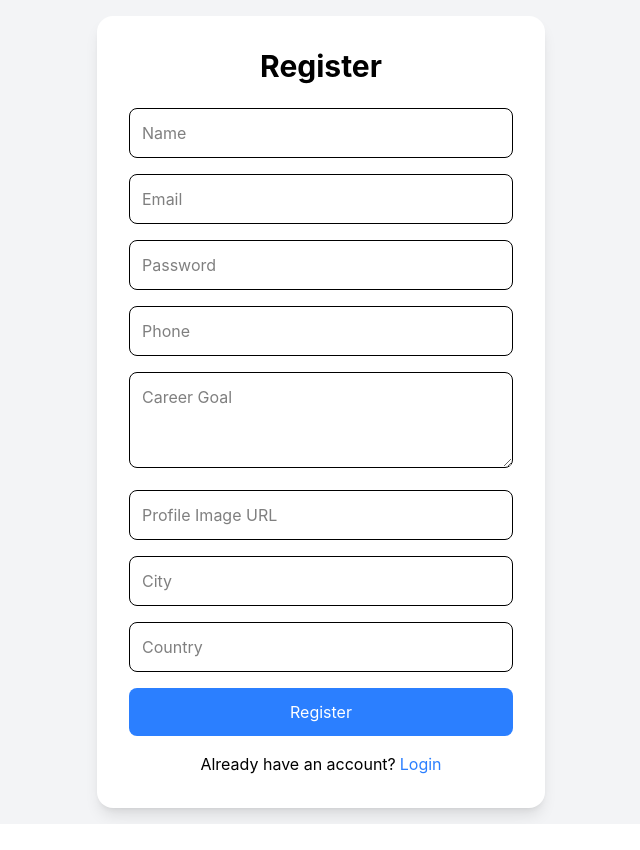
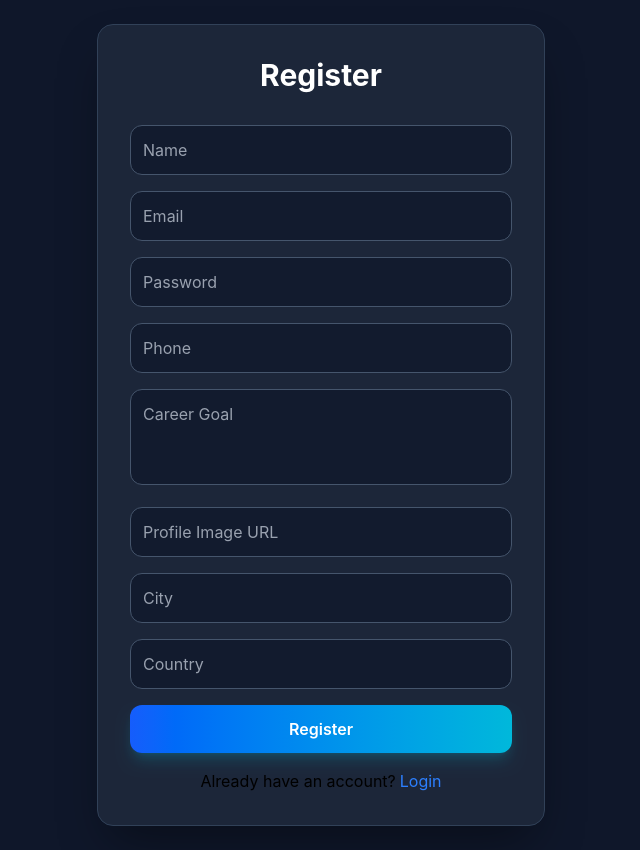
Before and after one commit to swati-ui-ux/salon_app, a React app in the folder frontend/: page /register in a window 1280 px wide. Shown: the whole page, without its empty margins (319-959 px from the left). Before the commit the page ends 824 px from the top, so only its background shows below. Built offline with nearby package versions, Linux system fonts and the light colour scheme; no server answers; the HTML template or start-up script is replaced by a standard one.

Commit message:
add css to login and signup

```diff
--- a/frontend/src/auth/Login.jsx
+++ b/frontend/src/auth/Login.jsx
@@ -55,14 +55,14 @@ const Login = ({isLoggedIn,setIsLoggedIn}) => {
 
   return (
 
-    <div className="min-h-screen flex items-center justify-center bg-gray-100">
+    <div className="min-h-screen flex items-center justify-center bg-gray-900">
 
       <form
         onSubmit={handleSubmit}
-        className="bg-white p-8 rounded-2xl shadow-lg w-100"
+        className="bg-gray-800 border border-gray-600 p-8 rounded-2xl shadow-lg w-100"
       >
 
-        <h1 className="text-3xl font-bold text-center mb-6">
+        <h1 className="text-3xl text-gray-200 font-bold text-center mb-6">
           Login
         </h1>
 
@@ -74,7 +74,7 @@ const Login = ({isLoggedIn,setIsLoggedIn}) => {
             name="email"
             value={formData.email}
             onChange={handleChange}
-            className="w-full border p-3 rounded-lg outline-none"
+            className="w-full text-gray-100 border border-gray-500 p-3 rounded-lg outline-none"
           />
 
           <input
@@ -83,11 +83,11 @@ const Login = ({isLoggedIn,setIsLoggedIn}) => {
             name="password"
             value={formData.password}
             onChange={handleChange}
-            className="w-full border p-3 rounded-lg outline-none"
+            className="w-full border border-gray-500 text-gray-100 p-3 rounded-lg outline-none"
           />
 
           <button
-            className="w-full bg-green-500 text-white p-3 rounded-lg hover:bg-green-600"
+            className="w-full bg-gray-900 text-white p-3 rounded-lg hover:bg-gray-950 cursor-pointer"
           >
             Login
           </button>
--- a/frontend/src/auth/Register.jsx
+++ b/frontend/src/auth/Register.jsx
@@ -57,14 +57,14 @@ const Register = () => {
 
   return (
 
-    <div className="min-h-screen flex items-center justify-center bg-gray-100 p-4">
+    <div className="min-h-screen bg-[#0f172a] flex items-center justify-center p-6">
 
       <form
         onSubmit={handleSubmit}
-        className="bg-white p-8 rounded-2xl shadow-lg w-full max-w-md"
+        className="w-full max-w-md bg-[#1e293b]/90 backdrop-blur-xl border border-slate-700 rounded-2xl shadow-2xl shadow-black/40 p-8"
       >
 
-        <h1 className="text-3xl font-bold text-center mb-6">
+        <h1 className="text-3xl font-bold text-center text-white mb-8">
           Register
         </h1>
 
@@ -76,7 +76,7 @@ const Register = () => {
             name="name"
             value={formData.name}
             onChange={handleChange}
-            className="w-full border p-3 rounded-lg outline-none"
+            className="w-full bg-[#0f172a]/70 border border-slate-600 text-white placeholder-gray-400 p-3 rounded-xl outline-none transition-all duration-300 focus:border-cyan-400 focus:ring-2 focus:ring-cyan-500/30"
           />
 
           <input
@@ -85,7 +85,7 @@ const Register = () => {
             name="email"
             value={formData.email}
             onChange={handleChange}
-            className="w-full border p-3 rounded-lg outline-none"
+            className="w-full bg-[#0f172a]/70 border border-slate-600 text-white placeholder-gray-400 p-3 rounded-xl outline-none transition-all duration-300 focus:border-cyan-400 focus:ring-2 focus:ring-cyan-500/30"
           />
 
           <input
@@ -94,7 +94,7 @@ const Register = () => {
             name="password"
             value={formData.password}
             onChange={handleChange}
-            className="w-full border p-3 rounded-lg outline-none"
+            className="w-full bg-[#0f172a]/70 border border-slate-600 text-white placeholder-gray-400 p-3 rounded-xl outline-none transition-all duration-300 focus:border-cyan-400 focus:ring-2 focus:ring-cyan-500/30"
           />
 
           <input
@@ -103,7 +103,7 @@ const Register = () => {
             name="phone"
             value={formData.phone}
             onChange={handleChange}
-            className="w-full border p-3 rounded-lg outline-none"
+            className="w-full bg-[#0f172a]/70 border border-slate-600 text-white placeholder-gray-400 p-3 rounded-xl outline-none transition-all duration-300 focus:border-cyan-400 focus:ring-2 focus:ring-cyan-500/30"
           />
 
           <textarea
@@ -111,7 +111,7 @@ const Register = () => {
             name="careerGoal"
             value={formData.careerGoal}
             onChange={handleChange}
-            className="w-full border p-3 rounded-lg outline-none h-24"
+            className="w-full h-24 bg-[#0f172a]/70 border border-slate-600 text-white placeholder-gray-400 p-3 rounded-xl outline-none transition-all duration-300 focus:border-cyan-400 focus:ring-2 focus:ring-cyan-500/30 resize-none"
           />
 
           <input
@@ -120,7 +120,7 @@ const Register = () => {
             name="profileImage"
             value={formData.profileImage}
             onChange={handleChange}
-            className="w-full border p-3 rounded-lg outline-none"
+            className="w-full bg-[#0f172a]/70 border border-slate-600 text-white placeholder-gray-400 p-3 rounded-xl outline-none transition-all duration-300 focus:border-cyan-400 focus:ring-2 focus:ring-cyan-500/30"
           />
 
           <input
@@ -129,7 +129,7 @@ const Register = () => {
             name="city"
             value={formData.city}
             onChange={handleChange}
-            className="w-full border p-3 rounded-lg outline-none"
+            className="w-full bg-[#0f172a]/70 border border-slate-600 text-white placeholder-gray-400 p-3 rounded-xl outline-none transition-all duration-300 focus:border-cyan-400 focus:ring-2 focus:ring-cyan-500/30"
           />
 
           <input
@@ -138,11 +138,11 @@ const Register = () => {
             name="country"
             value={formData.country}
             onChange={handleChange}
-            className="w-full border p-3 rounded-lg outline-none"
+            className="w-full bg-[#0f172a]/70 border border-slate-600 text-white placeholder-gray-400 p-3 rounded-xl outline-none transition-all duration-300 focus:border-cyan-400 focus:ring-2 focus:ring-cyan-500/30"
           />
 
           <button
-            className="w-full bg-blue-500 text-white p-3 rounded-lg hover:bg-blue-600 transition"
+            className="w-full bg-linear-to-r from-blue-600 to-cyan-500 hover:from-blue-500 hover:to-cyan-400 text-white font-semibold p-3 rounded-xl shadow-lg shadow-cyan-500/20 hover:shadow-cyan-500/40 hover:scale-[1.02] active:scale-95 transition-all duration-300"
           >
             Register
           </button>
--- a/frontend/src/pages/EditApplication.jsx
+++ b/frontend/src/pages/EditApplication.jsx
@@ -152,7 +152,7 @@ const EditApplication = () => {
         />
 
         <button
-          className="w-full bg-gradient-to-r from-blue-600 to-cyan-500 hover:from-blue-500 hover:to-cyan-400 text-white font-semibold p-3 rounded-xl shadow-lg shadow-cyan-500/20 hover:shadow-cyan-500/40 hover:scale-[1.02] active:scale-95 transition-all duration-300"
+          className="w-full bg-linear-to-r from-blue-600 to-cyan-500 hover:from-blue-500 hover:to-cyan-400 text-white font-semibold p-3 rounded-xl shadow-lg shadow-cyan-500/20 hover:shadow-cyan-500/40 hover:scale-[1.02] active:scale-95 transition-all duration-300"
         >
           Update Application
         </button>
--- a/frontend/src/pages/EditReminder.jsx
+++ b/frontend/src/pages/EditReminder.jsx
@@ -171,7 +171,7 @@ const EditReminder = () => {
 
           <button
             type="submit"
-            className="w-full bg-gradient-to-r from-blue-600 to-cyan-500 hover:from-blue-500 hover:to-cyan-400 text-white font-semibold p-3 rounded-xl shadow-lg shadow-cyan-500/20 hover:shadow-cyan-500/40 hover:scale-[1.02] active:scale-95 transition-all duration-300"
+            className="w-full bg-linear-to-r from-blue-600 to-cyan-500 hover:from-blue-500 hover:to-cyan-400 text-white font-semibold p-3 rounded-xl shadow-lg shadow-cyan-500/20 hover:shadow-cyan-500/40 hover:scale-[1.02] active:scale-95 transition-all duration-300"
           >
             Update Reminder
           </button>
```
